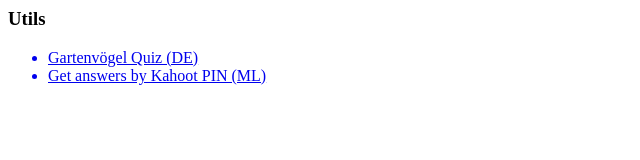
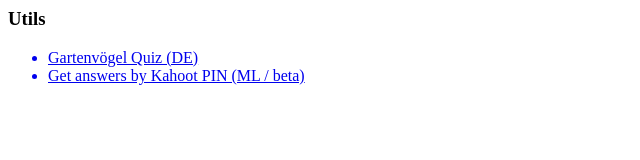
Before and after one commit to jakiki6/jakiki6.github.io, a plain HTML site: page index.html in a window 1280 px wide. Shown: the full height of the page, 0-640 px from the left. Drawn offline with Linux system fonts and the light colour scheme.

Commit message:
add kahoot (beta)

```diff
--- a/index.html
+++ b/index.html
@@ -5,7 +5,7 @@
 		<h3>Utils</h3>
 		<ul>
 			<a href="https://jakiki6.github.io/gartenvögel/index.html"><li>Gartenvögel Quiz (DE)</li></a>
-			<a href="https://jakiki6.github.io/kahoot/index.html"><li>Get answers by Kahoot PIN (ML)</li></a>
+			<a href="https://jakiki6.github.io/kahoot/index.html"><li>Get answers by Kahoot PIN (ML / beta)</li></a>
 		</ul>
 	</body>
 </html>
```
